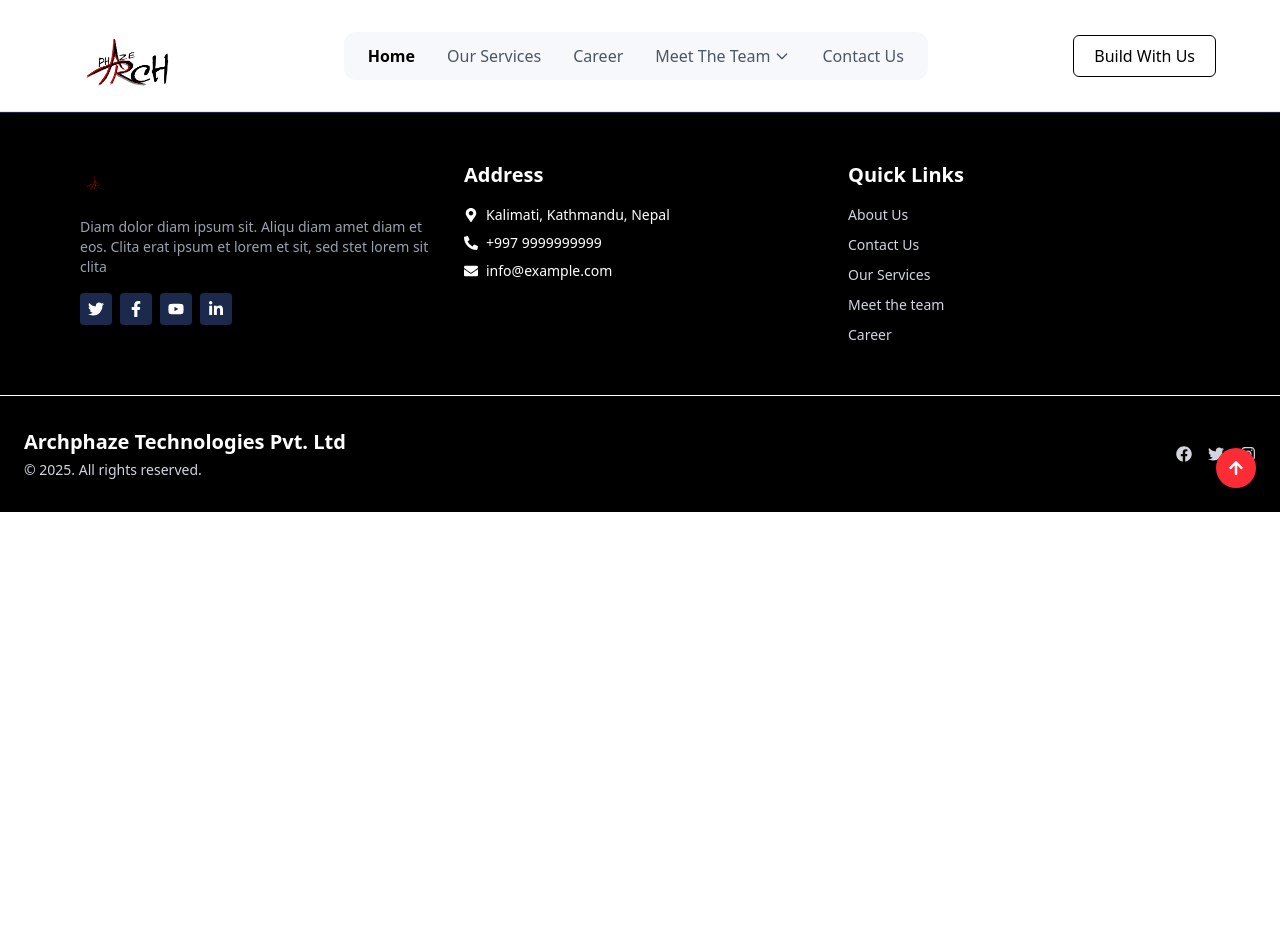
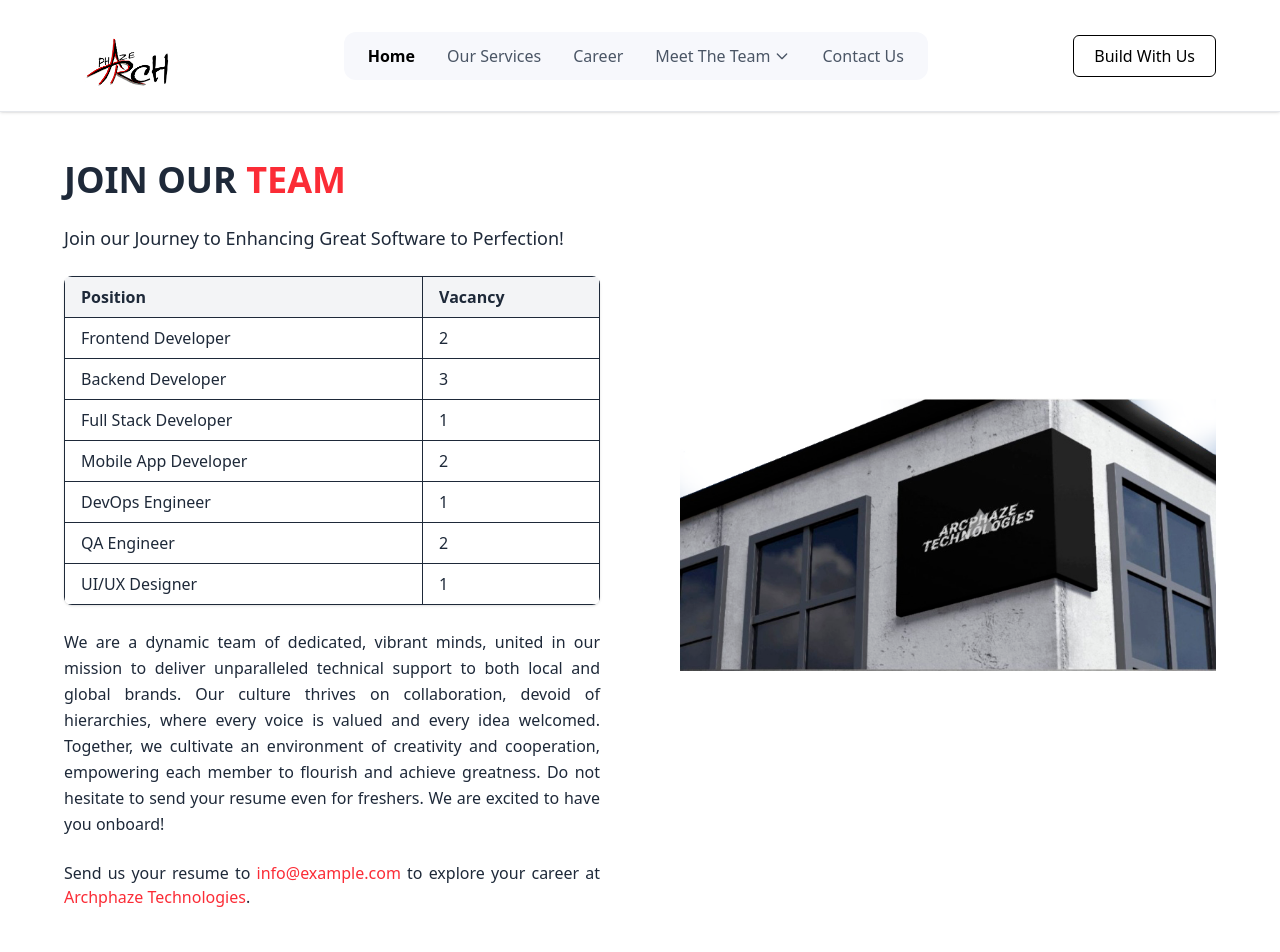
Before and after one commit to SabinGopali/Archphaze, a React (Vite) app in the folder Archphaze/: page /career in a window 1280 px wide. Shown: the top 952 px of the page. Before the commit the page ends 800 px from the top, so only its background shows below. Built offline with nearby package versions, Linux system fonts and the light colour scheme.

Commit message:
committed

```diff
--- a/Archphaze/src/App.jsx
+++ b/Archphaze/src/App.jsx
@@ -9,6 +9,9 @@ import Aboutus from './components/Aboutus';
 import Contactus from './components/Contactus';
 import Footer from './components/Footer';
 import SecondaryFooter from './components/SecondaryFooter';
+import Career from './components/Career';
+import ScrollToTop from './components/Scrolltotop';
+import Modal from './components/Modal';
 
 
 
@@ -16,6 +19,7 @@ export default function App() {
   return (
     <div>
       <Router>
+        <ScrollToTop/>
         <Navbar />
          <Routes>
           <Route path="/" element={<Index/>}/>
@@ -24,6 +28,9 @@ export default function App() {
           <Route path="/Testimonial" element={<Testimonial/>}/>
           <Route path="/Services" element={<Services/>}/>
           <Route path="/Whyus" element={<Whyus/>}/>
+          <Route path="/career" element={<Career/>}/>
+          <Route path="/modal" element={<Modal/>}/>
+
 
 
         </Routes>
--- /dev/null
+++ b/Archphaze/src/components/Career.jsx
@@ -0,0 +1,78 @@
+import React from "react";
+import img from "../assets/homescreen.png";
+import { Link } from "react-router-dom";
+
+const JoinOurTeam = () => {
+  return (
+    <div className="flex flex-col lg:flex-row items-center justify-between px-6 py-12 lg:px-16 bg-white text-gray-800 gap-10 lg:gap-20">
+      {/* Left Content */}
+      <div className="w-full lg:w-1/2 space-y-6">
+        <h1 className="text-3xl sm:text-4xl font-bold uppercase">Join Our <span className="text-red-500">Team</span> </h1>
+        <p className="text-base sm:text-lg">
+          Join our Journey to Enhancing Great Software to Perfection!
+        </p>
+
+        <div className="overflow-x-auto rounded-lg shadow-sm">
+          <table className="min-w-full border border-gray-200">
+            <thead>
+              <tr className="bg-gray-100 text-sm sm:text-base">
+                <th className="border px-4 py-2 text-left">Position</th>
+                <th className="border px-4 py-2 text-left">Vacancy</th>
+              </tr>
+            </thead>
+            <tbody>
+              {[
+                ["Frontend Developer", 2],
+                ["Backend Developer", 3],
+                ["Full Stack Developer", 1],
+                ["Mobile App Developer", 2],
+                ["DevOps Engineer", 1],
+                ["QA Engineer", 2],
+                ["UI/UX Designer", 1],
+              ].map(([position, vacancy], i) => (
+                <tr key={i} className="text-sm sm:text-base">
+                  <td className="border px-4 py-2">{position}</td>
+                  <td className="border px-4 py-2">{vacancy}</td>
+                </tr>
+              ))}
+            </tbody>
+          </table>
+        </div>
+
+        <p className="text-sm sm:text-base leading-relaxed text-justify">
+          We are a dynamic team of dedicated, vibrant minds, united in our
+          mission to deliver unparalleled technical support to both local and
+          global brands. Our culture thrives on collaboration, devoid of
+          hierarchies, where every voice is valued and every idea welcomed.
+          Together, we cultivate an environment of creativity and cooperation,
+          empowering each member to flourish and achieve greatness. Do not
+          hesitate to send your resume even for freshers. We are excited to have
+          you onboard!
+        </p>
+
+        <p className="text-sm sm:text-base text-justify">
+          Send us your resume to{" "}
+          <Link
+            to="mailto:info@example.com"
+            className="text-red-500 font-medium"
+          >
+            info@example.com
+          </Link>{" "}
+          to explore your career at{" "}
+          <span className="text-red-500 font-medium text-justify">Archphaze Technologies</span>.
+        </p>
+      </div>
+
+      {/* Right Image */}
+      <div className="w-full lg:w-1/2 mt-10 lg:mt-0">
+        <img
+          src={img}
+          alt="Team illustration"
+          className="w-full max-w-md mx-auto lg:max-w-full h-auto"
+        />
+      </div>
+    </div>
+  );
+};
+
+export default JoinOurTeam;
--- a/Archphaze/src/components/Index.jsx
+++ b/Archphaze/src/components/Index.jsx
@@ -45,16 +45,16 @@ export default function Index() {
 
   return (
     <>
-    <div className="pt-12 bg-gradient-to-b from-white to-white-500 flex items-center">
+      <div className="pt-6 bg-gradient-to-b from-white to-white-500 flex items-center">
         <div className="container mx-auto grid grid-cols-1 md:grid-cols-2 gap-15 px-6 md:px-12 xl:px-20 py-12">
 
           {/* Text Section */}
-        <div className="flex flex-col justify-center space-y-8 text-center md:text-left">
-          <p className="text-red-500 uppercase font-medium tracking-wide" data-aos="fade-up">
+          <div className="flex flex-col justify-center space-y-8 text-center md:text-left" data-aos="fade-right">
+            <p className="text-red-500 uppercase font-medium tracking-wide">
               BUILD.HOST.LAUNCH
             </p>
 
-          <h1 className="text-4xl sm:text-5xl lg:text-6xl font-bold leading-tight text-gray-900" data-aos="zoom-in">
+            <h1 className="text-4xl sm:text-5xl lg:text-6xl font-bold leading-tight text-gray-900">
               Innovative <span className="text-red-500">Tech Solutions</span> for Your Business
             </h1>
 
@@ -65,14 +65,17 @@ export default function Index() {
             />
 
             <div>
-            <button className="px-5 py-3 border border-black rounded-md hover:bg-black hover:text-white transition">
+              <button
+                    className="px-6 py-3 font-semibold rounded-lg bg-gradient-to-r from-red-500 to-pink-600 text-white shadow-lg
+                   hover:from-pink-600 hover:to-red-500 hover:scale-105 hover:shadow-2xl transition transform duration-300 ease-in-out cursor-pointer"
+>
                      Build With Us
               </button>
             </div>
           </div>
 
           {/* Image Carousel Section */}
-        <div className="flex justify-center items-center relative" style={{ perspective: 1500 }}>
+          <div className="flex justify-center items-center relative" style={{ perspective: 1500 }} data-aos="fade-left">
             <div
               className="relative w-full max-w-[600px] h-[350px] sm:h-[400px] md:h-[450px] lg:h-[500px] overflow-hidden shadow-2xl"
               style={{
--- /dev/null
+++ b/Archphaze/src/components/Modal.jsx
@@ -0,0 +1,42 @@
+import React from 'react';
+
+export default function Modal({ isOpen, onClose, title, content, image }) {
+  if (!isOpen) return null;
+
+  return (
+    <div className="fixed inset-0 z-50 flex items-center justify-center backdrop-blur-sm bg-black/30 transition-opacity duration-300">
+      <div className="relative bg-white rounded-2xl shadow-lg p-6 w-[90%] max-w-xl max-h-[90vh] overflow-y-auto transition-all duration-300">
+
+        {/* Close Button */}
+        <button
+          className="absolute top-4 right-4 text-gray-500 hover:text-gray-800 text-3xl leading-none transition cursor-pointer"
+          onClick={onClose}
+          aria-label="Close modal"
+        >
+          &times;
+        </button>
+
+        {/* Heading */}
+        <h2 className="text-2xl font-bold text-gray-800 mb-4">{title}</h2>
+
+        {/* Image in the middle */}
+        {image && (
+          <div className="w-full h-48 mb-4 overflow-hidden rounded-xl">
+            <img
+              src={image}
+              alt={title}
+              className="w-full h-full object-cover"
+            />
+          </div>
+        )}
+
+        {/* Content */}
+        <div className="text-gray-700 text-base space-y-4 leading-relaxed">
+          {Array.isArray(content)
+            ? content.map((para, i) => <p key={i}>{para}</p>)
+            : <p>{content}</p>}
+        </div>
+      </div>
+    </div>
+  );
+}
--- a/Archphaze/src/components/Navbar.jsx
+++ b/Archphaze/src/components/Navbar.jsx
@@ -32,7 +32,7 @@ export default function Navbar() {
           <ul className="flex space-x-8 bg-[#f7f8fc] px-6 py-3 rounded-xl font-medium text-gray-600">
             <li><Link to="/" className="text-black font-semibold hover:text-black">Home</Link></li>
             <li><Link to="/Services" className="hover:text-black">Our Services</Link></li>
-            <li><Link to="/team" className="hover:text-black">Career</Link></li>
+            <li><Link to="/career" className="hover:text-black">Career</Link></li>
 
             {/* Services Dropdown */}
             <li className="relative group">
--- /dev/null
+++ b/Archphaze/src/components/Scrolltotop.jsx
@@ -0,0 +1,12 @@
+import { useEffect } from 'react';
+import { useLocation } from 'react-router-dom';
+
+const ScrollToTop = () => {
+  const { pathname } = useLocation();
+  useEffect(() => {
+    window.scrollTo(0, 0);
+  }, [pathname]);
+  return null;
+};
+
+export default ScrollToTop;
--- a/Archphaze/src/components/Testimonial.jsx
+++ b/Archphaze/src/components/Testimonial.jsx
@@ -15,7 +15,7 @@ const teamMembers = [
   {
     id: 2,
     name: 'Sulav Kadel',
-    position: 'Human Resource',
+    position: 'lead developer',
     bio: 'Architecting scalable and robust technology solutions.',
     img: logo,
     delay: 0.4,
--- a/Archphaze/src/components/Whyus.jsx
+++ b/Archphaze/src/components/Whyus.jsx
@@ -49,10 +49,10 @@ export default function Whyus() {
             <motion.div
               key={index}
               className="bg-white rounded-2xl p-5 shadow-md hover:shadow-xl transition-transform transform hover:-translate-y-2"
-              whileHover={{ scale: 1.05, rotate: 1 }}
-              initial={{ opacity: 0, y: 30 }}
-              animate={{ opacity: 1, y: 0 }}
-              transition={{ delay: index * 0.2 }}
+              whileHover={{ scale: 1.05 }}
+              initial={{ opacity: 0, }}
+              animate={{ opacity: 1,  }}
+              transition={{ delay: 0.2 }}
             >
               <div className="mb-3">{feature.icon}</div>
               <h4 className="font-semibold text-lg mb-1 text-gray-800">{feature.title}</h4>
```
Also changed, not shown: Archphaze/src/components/Services.jsx (+68 -17 lines). Lines whose indentation alone changed are shown as unchanged.
